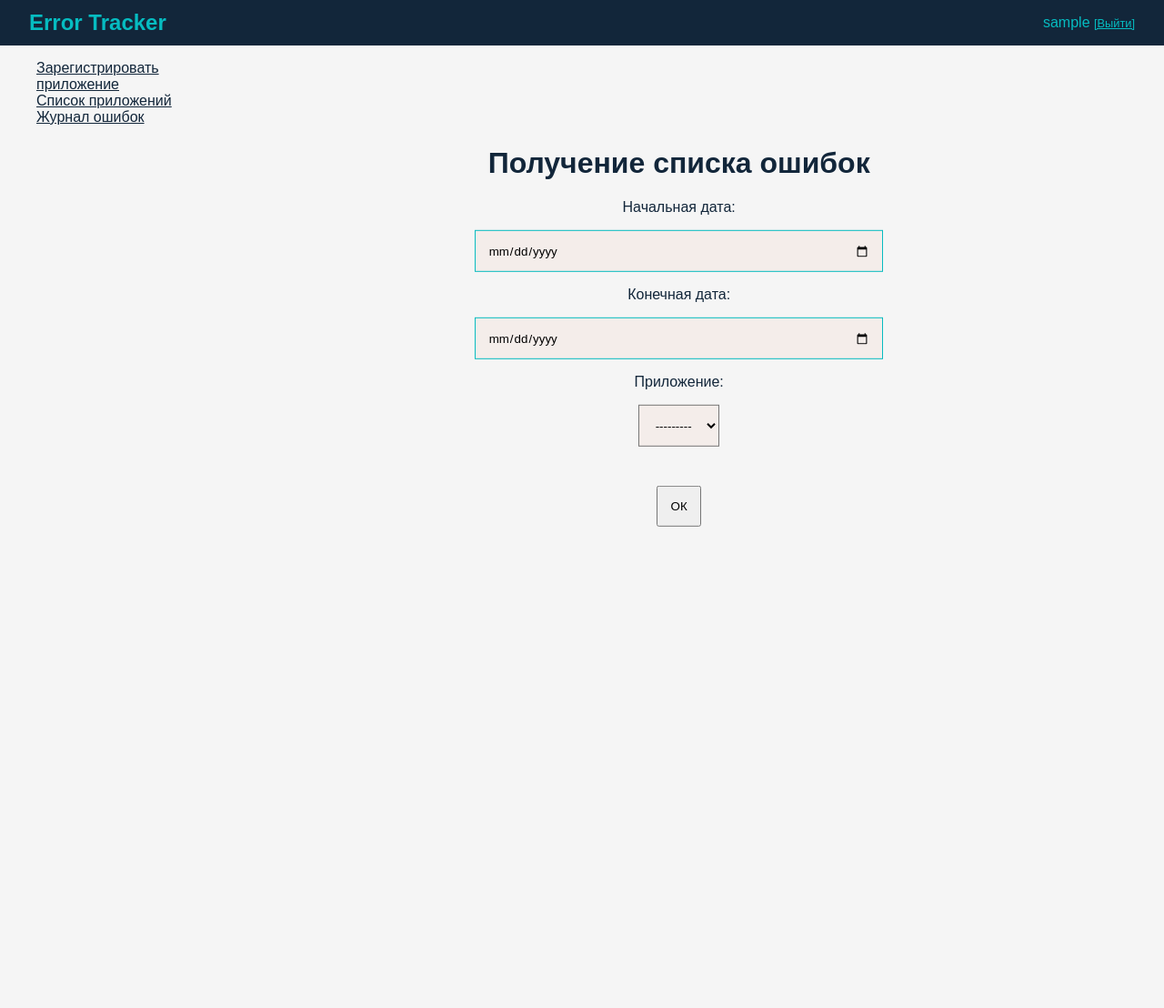
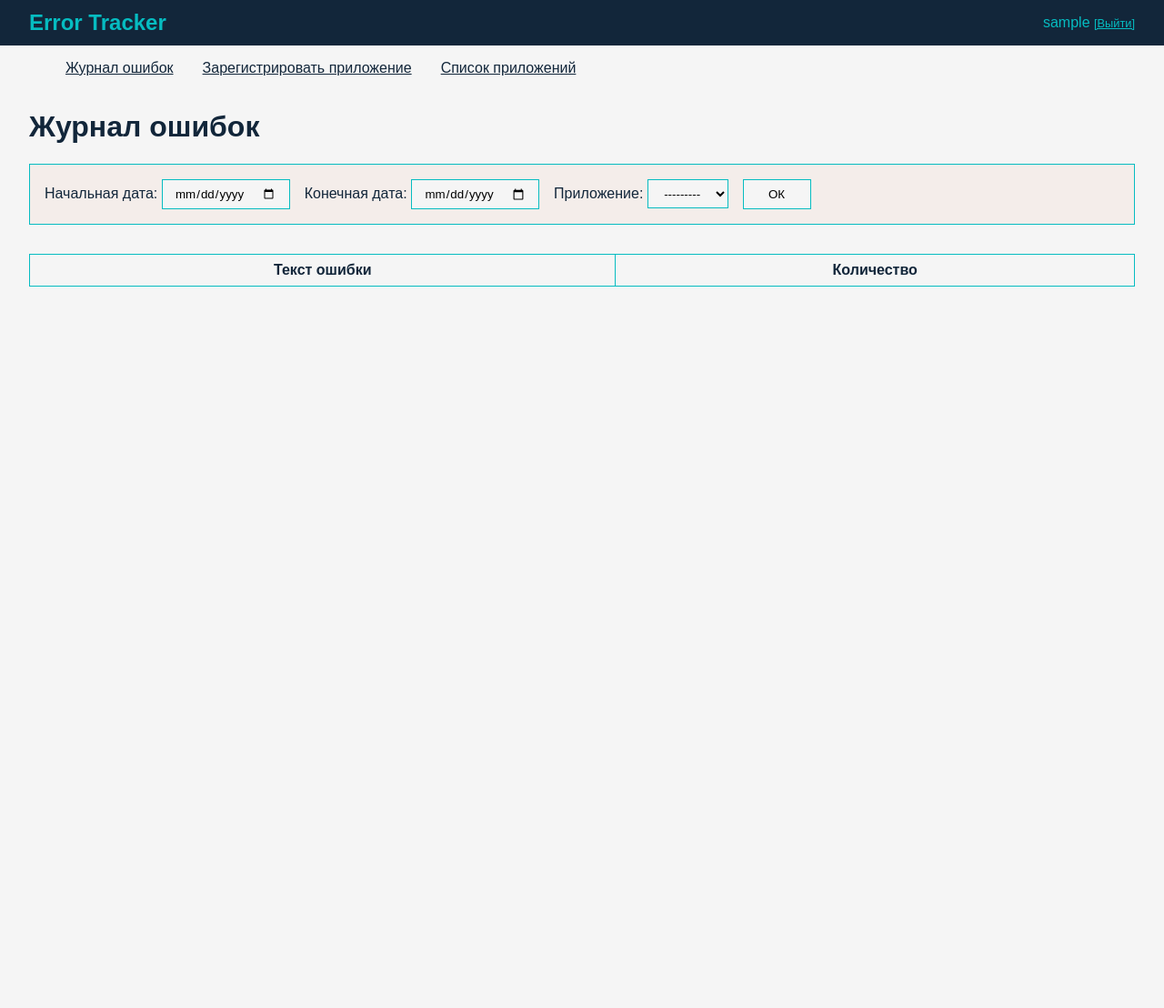
Before and after one commit to Votchitsev/error-tracker, a Django app: page /error-tracker/errors/ in a window 1280 px wide. Shown: the whole page at 91% size. After the commit the page ends 315 px from the top, so only its background shows below. Run offline with Django 5.2, Linux system fonts and the light colour scheme; the visitor is signed in with stand-in values (Sample User, id 1); data that the repository does not hold is empty.

Commit message:
feat: change errors page

```diff
--- a/error_tracker/templates/auth.html
+++ b/error_tracker/templates/auth.html
@@ -3,7 +3,7 @@
 {% block title %}Авторизация{% endblock %}
 
 {% block content %}
-    <div class="form-container">
+    <div class="auth-form-container">
         <h1>Авторизация</h1>
         <form method="post" action="/error-tracker/auth/">
             {% csrf_token %}
--- a/error_tracker/templates/errors.html
+++ b/error_tracker/templates/errors.html
@@ -1,17 +1,15 @@
 {% extends "layout.html" %}
 
 {% block title %}Список приложений{% endblock %}
-
-{% block main %}
-<div class="form-container">
-    <h1>Получение списка ошибок</h1>
+{% block page_title %}Журнал ошибок{% endblock %}
+{% block form %}
     <form method="post" action="/error-tracker/errors/">
         {% csrf_token %}
         {{ form }}
         <button type="submit">ОК</button>
     </form>
-    <div>
-        <h1>Список приложений</h1>
+{% endblock %}
+{% block main %}
     <table>
         <thead>
             <tr>
@@ -28,6 +26,4 @@
             {% endfor %}
         </tbody>
     </table>
-    </div>
-</div>
 {% endblock %}
--- a/error_tracker/templates/get_errors.html
+++ /dev/null
@@ -1,14 +0,0 @@
-{% extends "layout.html" %}
-
-{% block title %}Получение списка ошибок{% endblock %}
-
-{% block main %}
-<div class="form-container">
-    <h1>Получение списка ошибок</h1>
-    <form method="post" action="/error-tracker/errors/">
-        {% csrf_token %}
-        {{ form }}
-        <button type="submit">ОК</button>
-    </form>
-</div>
-{% endblock %}
--- a/error_tracker/templates/layout.html
+++ b/error_tracker/templates/layout.html
@@ -14,17 +14,21 @@
         {% block nav %}
         <ul>
             <li>
+                <a href="/error-tracker/errors/">Журнал ошибок</a>
+            </li>
+            <li>
                 <a href="/error-tracker/register-application/">Зарегистрировать приложение</a>
             </li>
             <li>
                 <a href="/error-tracker/applications/">Список приложений</a>
             </li>
-            <li>
-                <a href="/error-tracker/errors/">Журнал ошибок</a>
-            </li>
         </ul>
         {% endblock %}
     </nav>
-    <main>{% block main %}{% endblock %}</main>
+    <main>
+        <h1>{% block page_title %}{% endblock %}</h1>
+        <div class="form-container">{% block form %}{% endblock %}</div>
+        <div>{% block main %}{% endblock %}</div>
+    </main>
 </div>
 {% endblock %}
--- a/error_tracker/views/errors.py
+++ b/error_tracker/views/errors.py
@@ -30,4 +30,4 @@ def errors_view(request):
     else:
         form = ErrorForm()
 
-        return render(request, "get_errors.html", {'form': form})
+        return render(request, "errors.html", {'form': form})
--- a/error_tracker/views/main.py
+++ b/error_tracker/views/main.py
@@ -1,4 +1,5 @@
 """Views for main page."""
+from django.http import HttpResponseRedirect
 from django.shortcuts import render
 from django.contrib.auth.decorators import login_required
 
@@ -6,4 +7,5 @@ from django.contrib.auth.decorators import login_required
 @login_required(login_url="/error-tracker/auth/")
 def main_view(request):
     """View for main page."""
-    return render(request, "main.html")
+
+    return HttpResponseRedirect("/error-tracker/errors/")
--- a/static/css/colors.css
+++ b/static/css/colors.css
@@ -1,5 +1,5 @@
 :root {
-    --primary-color: #12263a;;
+    --primary-color: #12263a;
     --secondary-color: #12263a;
 
     --third-color: #06bcc1;
--- a/static/css/form.css
+++ b/static/css/form.css
@@ -1,4 +1,24 @@
 .form-container {
+    display: flex;
+    padding: 1em;
+    border: 1px solid var(--third-color);
+    background-color: var(--isabelline);
+}
+
+.form-container form {
+    display: flex;
+    gap: 1em;
+}
+
+.form-container input {
+    background-color: var(--gray);
+}
+
+.form-container select {
+    background-color: var(--gray);
+}
+
+.auth-form-container {
     width: max-content;
     flex-direction: column;
     align-items: center;
@@ -6,27 +26,33 @@
     translate: 0 -50%;
 }
 
-.form-container form {
+.auth-form-container form {
     display: flex;
     flex-direction: column;
     gap: 1em;
 }
 
-.form-container input {
+.auth-form-container input {
     width: 100%;
 }
 
-.form-container h1 {
+.auth-form-container h1 {
     text-align: center;
 }
 
-.form-container button {
+.auth-form-container button {
     width: fit-content;
     align-self: center;
     margin-top: 2em;
+    background-color: var(--isabelline);
+
 }
 
-.form-container form div {
+.auth-form-container button:hover {
+    background-color: var(--gray);
+}
+
+.auth-form-container form div {
     display: flex;
     flex-direction: column;
     align-items: center;
--- a/static/css/global.css
+++ b/static/css/global.css
@@ -8,20 +8,30 @@ body {
     color: var(--primary-color);
 }
 
-input {
-    padding: 1em;
-    background-color: var(--isabelline);
-    border: 1px solid var(--third-color);
+main {
+    margin: 0 2em;
 }
 
-select {
-    padding: 1em;
-    background-color: var(--isabelline);
+input, select {
+    border: 1px solid var(--third-color);
+    padding: 0.5em 1em;
+}
+
+table {
+    margin-top: 2em;
+    width: 100%;
 }
 
 button {
     cursor: pointer;
-    padding: 1em;
+    padding: 0.5em 1em;
+    background-color: var(--gray);
+    border: 1px solid var(--third-color);
+    min-width: 75px;
+}
+
+button:hover {
+    background-color: var(--isabelline);
 }
 
 li {
--- a/static/css/layout.css
+++ b/static/css/layout.css
@@ -1,7 +1,6 @@
 .layout {
-    display: grid;
-    grid-template-rows: 50px auto;
-    grid-template-columns: 1fr 5fr;
+    display: flex;
+    flex-direction: column;
 }
 
 .logo {
@@ -12,3 +11,14 @@
 .logout {
     color: var(--third-color);
 }
+
+.navbar {
+    display: flex;
+    padding: 0 2em;
+}
+
+.navbar ul {
+    display: flex;
+    justify-content: center;
+    gap: 2em;
+}
```
Also changed, not shown: error_tracker/templates/main.html (deleted, +0 -7 lines). Lines whose indentation alone changed are shown as unchanged.
